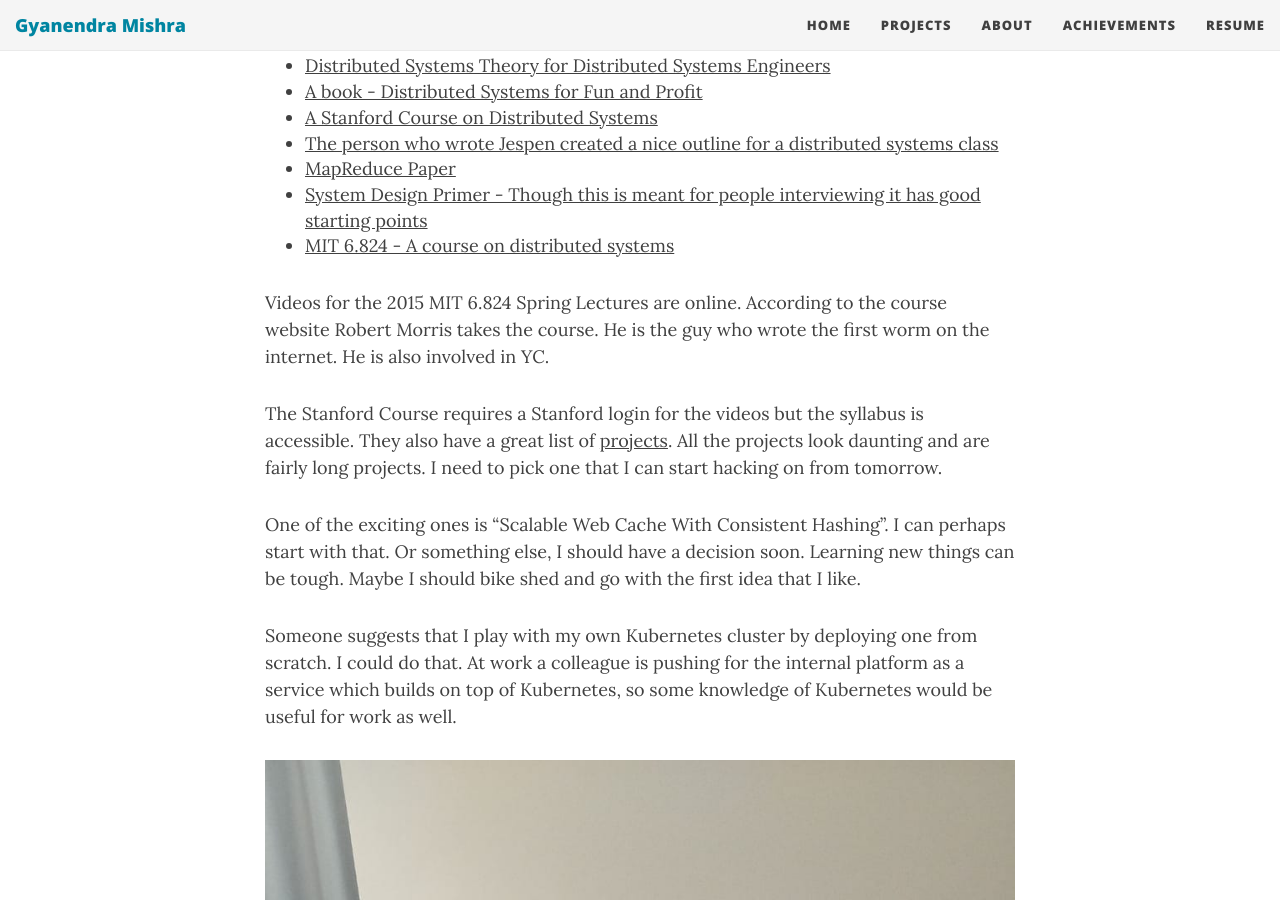
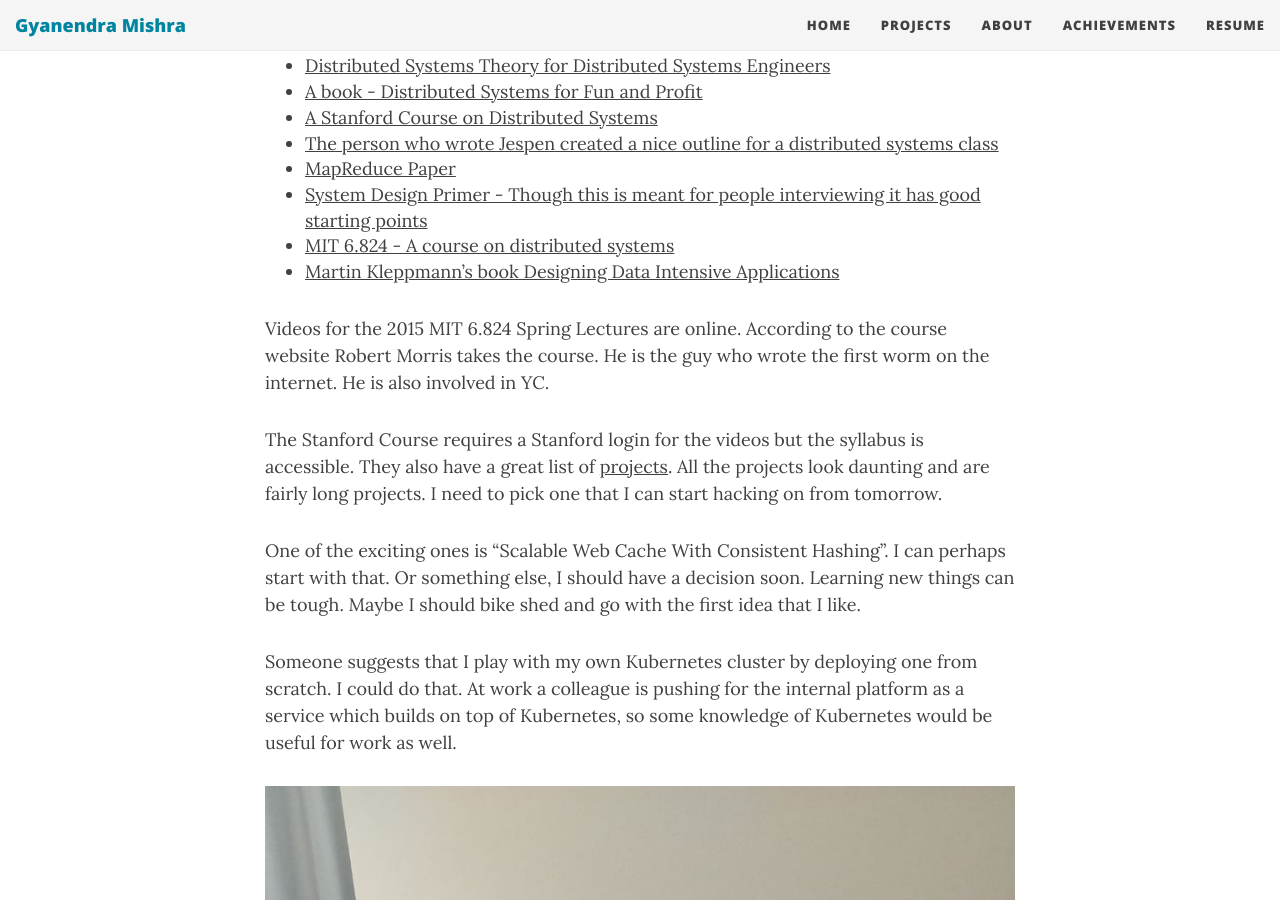
Before and after one commit to h4ck3rk3y/h4ck3rk3y.github.io, a Jekyll site: the page built from _posts/2018-08-03-distributed-systems.md, in a window 1280 px wide and 900 px high, scrolled down 874 px. Built offline with Jekyll 4.4.1, drawn with Linux system fonts in a browser that asks for light colours; nearby versions of some CDN libraries; comment, search, counter and statistics services are not loaded.

Commit message:
Added another link

```diff
--- a/_posts/2018-08-03-distributed-systems.md
+++ b/_posts/2018-08-03-distributed-systems.md
@@ -30,6 +30,7 @@ on Distributed Systems and I have found a few good links :
 - [MapReduce Paper](https://ai.google/research/pubs/pub62)
 - [System Design Primer - Though this is meant for people interviewing it has good starting points](https://github.com/donnemartin/system-design-primer)
 - [MIT 6.824 - A course on distributed systems](http://nil.csail.mit.edu/6.824/2015/general.html)
+- [Martin Kleppmann's book Designing Data Intensive Applications](https://pdfs.semanticscholar.org/24f1/4e3b30012c2bc7e3abbdb16e2b3365d6f920.pdf)
 
 
 Videos for the 2015 MIT 6.824 Spring Lectures are online. According to the course website Robert Morris takes the course. He is
```
